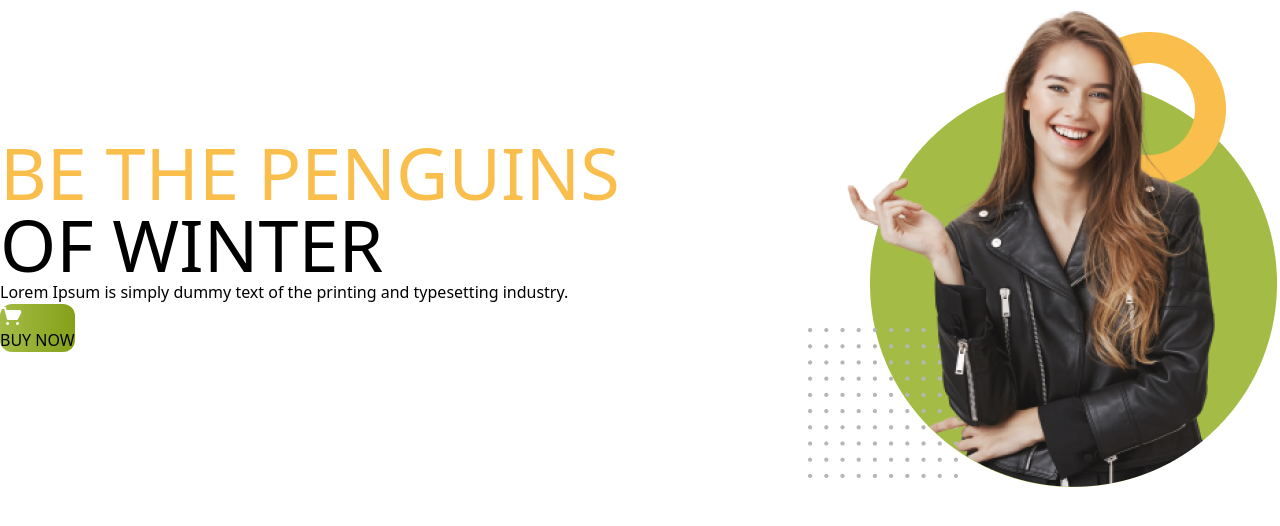
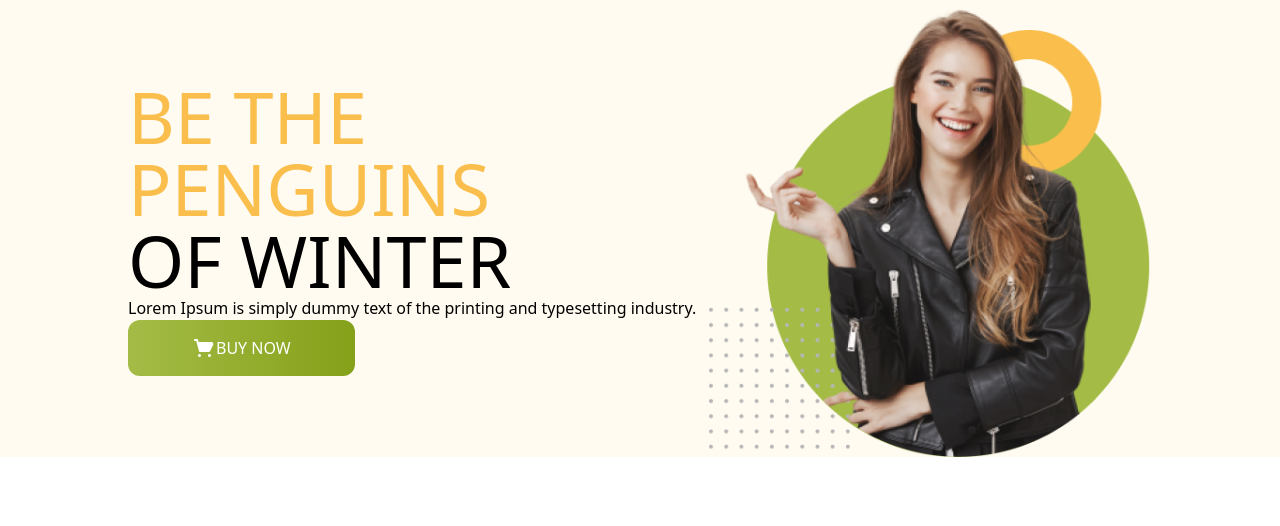
Before and after one commit to chandro4D/penguin-fashion-with-tailwind-css-, a plain HTML site: page index.html in a window 1280 px wide. Drawn offline with nearby package versions, Linux system fonts and the light colour scheme.

Commit message:
creat button

```diff
--- a/index.html
+++ b/index.html
@@ -7,11 +7,11 @@
     <script src="https://cdn.tailwindcss.com"></script>
 </head>
 <body>
-    <header>
+    <header class="bg-[#FFFBF0] px-32">
         <nav>
 
         </nav>
-        <div class="flex justify-between items-center">
+        <div class=" flex justify-between items-center">
             <div>
                 <h1 class="text-7xl uppercase">
                     <span class="text-[#FABE4C]">Be the Penguins </span>
@@ -20,7 +20,7 @@
                 </h1>
                 <p class="text-base">Lorem Ipsum is simply dummy text of the printing
                     and typesetting industry.</p>
-                 <button class="rounded-xl uppercase bg-gradient-to-r from-[#A4BC46] to-[#85A019] font-medium"><svg xmlns="http://www.w3.org/2000/svg" width="24" height="24" viewBox="0 0 24 24" fill="none">
+                 <button class="text-white font-medium px-16 py-4 flex rounded-xl uppercase bg-gradient-to-r from-[#A4BC46] to-[#85A019] font-medium"><svg xmlns="http://www.w3.org/2000/svg" width="24" height="24" viewBox="0 0 24 24" fill="none">
                     <path d="M21.08 6.99998C20.9072 6.7006 20.6598 6.45111 20.3618 6.27585C20.0639 6.10059 19.7256 6.00554 19.38 5.99998H6.58L6 3.73998C5.9414 3.52181 5.81066 3.32992 5.62908 3.19555C5.44749 3.06118 5.22576 2.99224 5 2.99998H3C2.73478 2.99998 2.48043 3.10533 2.29289 3.29287C2.10536 3.48041 2 3.73476 2 3.99998C2 4.26519 2.10536 4.51955 2.29289 4.70708C2.48043 4.89462 2.73478 4.99998 3 4.99998H4.24L7 15.26C7.0586 15.4781 7.18934 15.67 7.37092 15.8044C7.55251 15.9388 7.77424 16.0077 8 16H17C17.1847 15.9994 17.3656 15.9477 17.5227 15.8507C17.6798 15.7536 17.8069 15.6149 17.89 15.45L21.17 8.88998C21.3122 8.59199 21.3783 8.26345 21.3626 7.93366C21.3469 7.60387 21.2498 7.2831 21.08 6.99998Z" fill="white"/>
                     <path d="M7.5 21C8.32843 21 9 20.3284 9 19.5C9 18.6716 8.32843 18 7.5 18C6.67157 18 6 18.6716 6 19.5C6 20.3284 6.67157 21 7.5 21Z" fill="white"/>
                     <path d="M17.5 21C18.3284 21 19 20.3284 19 19.5C19 18.6716 18.3284 18 17.5 18C16.6716 18 16 18.6716 16 19.5C16 20.3284 16.6716 21 17.5 21Z" fill="white"/>
```
